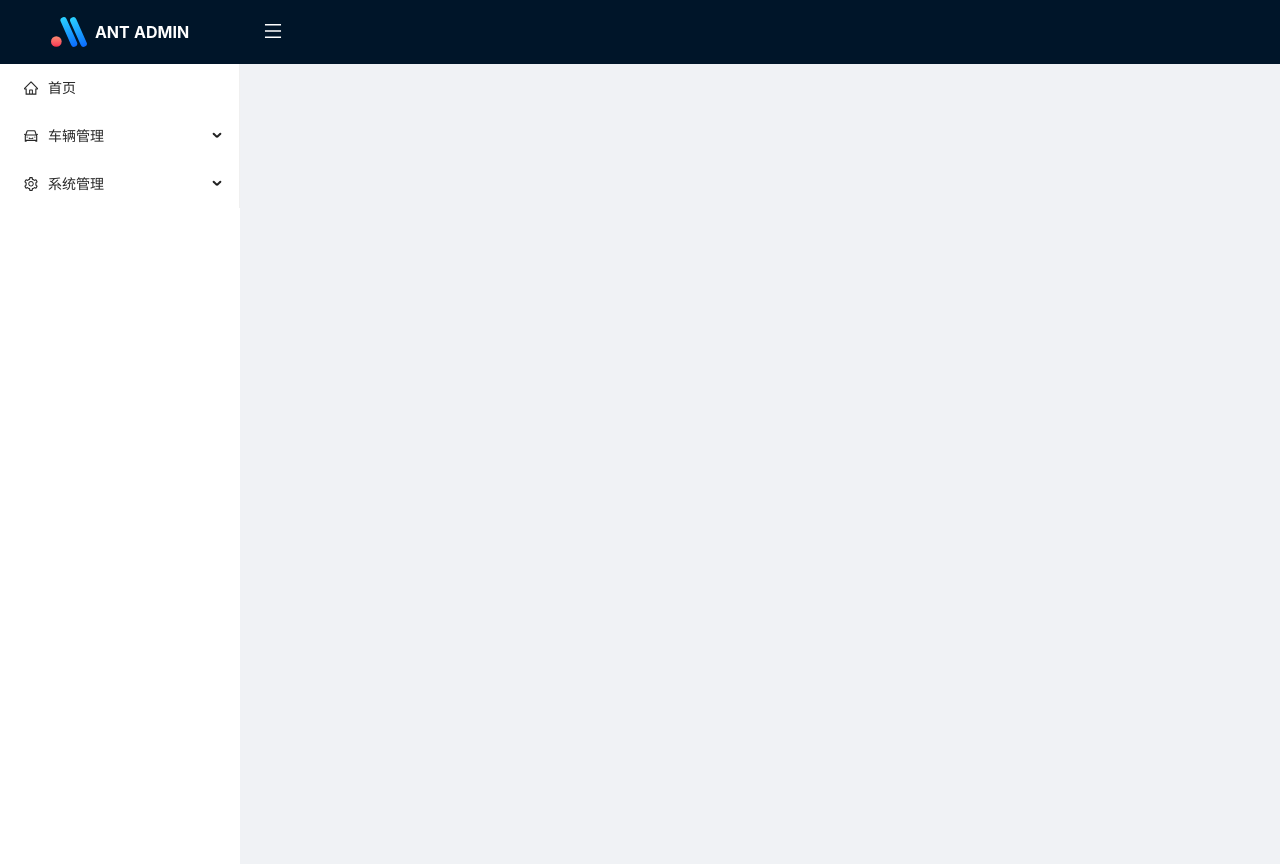
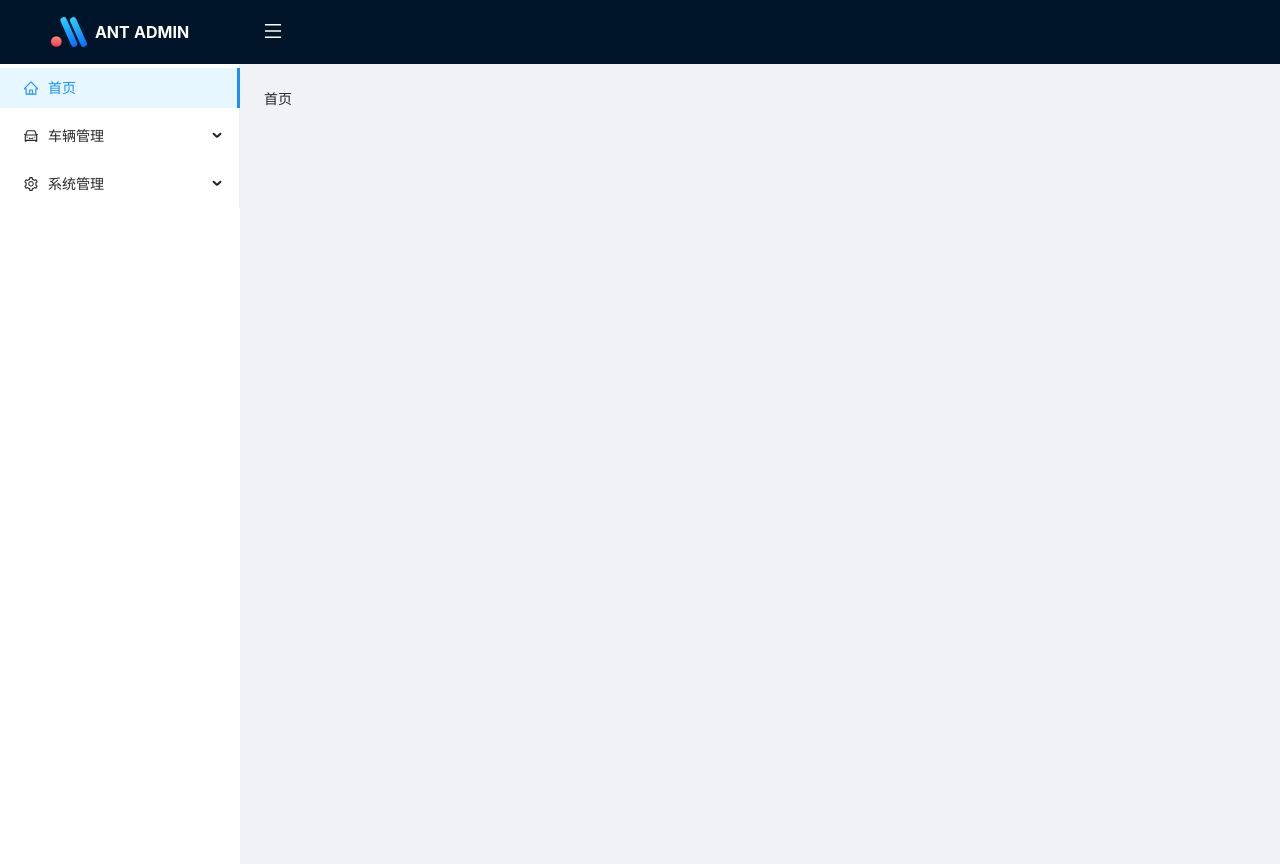
Before and after one commit to diyiliu/antd-admin, a React (Create React App) app: page / in a window 1280 px wide. Built offline with nearby package versions, Linux system fonts and the light colour scheme.

Commit message:
add bread

```diff
--- a/src/assets/routes.js
+++ b/src/assets/routes.js
@@ -16,7 +16,7 @@ export default [
   { path: "/truck/list", name: "Truck", component: Truck },
   { path: "/truck/add", name: "TruckAdd", component: TruckAdd },
 
-  { path: "/sys", name: "System", component: Home , exact: true},
+  { path: "/sys", name: "System", component: SysUser , exact: true},
   { path: "/sys/user", name: "SysUser", component: SysUser },
   { path: "/sys/role", name: "SysRole", component: SysRole },
 ];
--- /dev/null
+++ b/src/components/Bread/index.js
@@ -0,0 +1,29 @@
+import React from "react";
+import { Link } from "react-router-dom";
+
+import { Breadcrumb } from "antd";
+
+const breadItem = (item) => {
+  const { name, url } = item;
+  if (url) {
+    return (
+      <Breadcrumb.Item key={name}>
+        <Link to={url}>{name}</Link>
+      </Breadcrumb.Item>
+    );
+  }
+  return <Breadcrumb.Item key={name}>{name}</Breadcrumb.Item>;
+};
+
+const Bread = ({ crumbs }) => {
+  return (
+    <Breadcrumb>
+      {crumbs &&
+        crumbs.map((crumb) => {
+          return breadItem(crumb);
+        })}
+    </Breadcrumb>
+  );
+};
+
+export default Bread;
--- a/src/layouts/MainLayout.js
+++ b/src/layouts/MainLayout.js
@@ -1,7 +1,8 @@
 import React, { useState, useEffect, useContext } from "react";
 import { Layout, Menu } from "antd";
 import { Route, Link, useLocation } from "react-router-dom";
-import Iconant from "../components/Iconant";
+import Iconant from "../components/icon/Iconant";
+import Bread from "../components/Bread";
 import { MainContext } from "../useContext";
 
 import routes from "../assets/routes";
@@ -14,6 +15,7 @@ const MainLayout = () => {
   const [collapsed, setCollapsed] = useState(false);
   const [selecteds, setSelecteds] = useState([]);
   const [opens, setOpens] = useState([]);
+  const [crumbs, setCrumbs] = useState([]);
 
   const context = useContext(MainContext);
   const { menus, getMenu } = context;
@@ -22,16 +24,28 @@ const MainLayout = () => {
   useEffect(() => {
     const { pathname } = location;
     const menu = getMenu(pathname);
-    const { name, url, children } = menu;
-    if (pathname === url) {
-      setSelecteds([name]);
-    }
+    const { name, children } = menu;
 
     if (children) {
       setOpens([name]);
       const child = children.find((c) => pathname === c.url) || children[0];
       setSelecteds([child.name]);
+
+      setCrumbs([
+        { name: "首页", url: "/" },
+        { name, url: menu.url },
+        { name: child.name },
+      ]);
+    } else {
+      setSelecteds([name]);
+
+      if ("首页" === name) {
+        setCrumbs([{ name: "首页" }]);
+      } else {
+        setCrumbs([{ name: "首页", url: "/" }, { name }]);
+      }
     }
+
     // eslint-disable-next-line react-hooks/exhaustive-deps
   }, [location]);
 
@@ -109,6 +123,7 @@ const MainLayout = () => {
 
         <Layout>
           <Content className="content">
+            <Bread crumbs={crumbs} />
             <React.Suspense fallback={<div>ABC</div>}>
               {routes.map((route, index) => {
                 const { name, path, exact, component } = route;
--- a/src/useContext.js
+++ b/src/useContext.js
@@ -17,7 +17,7 @@ const MainProvider = (props) => {
   };
 
   return (
-    <MainContext.Provider value={{ menus: menus, getMenu: getMenu }}>
+    <MainContext.Provider value={{ menus, getMenu }}>
       {props.children}
     </MainContext.Provider>
   );
```
Also changed, not shown: src/components/icon/Iconant/index.js (renamed from src/components/Iconant/index.js), src/components/icon/Iconify/index.js (renamed from src/components/Iconify/index.js).
